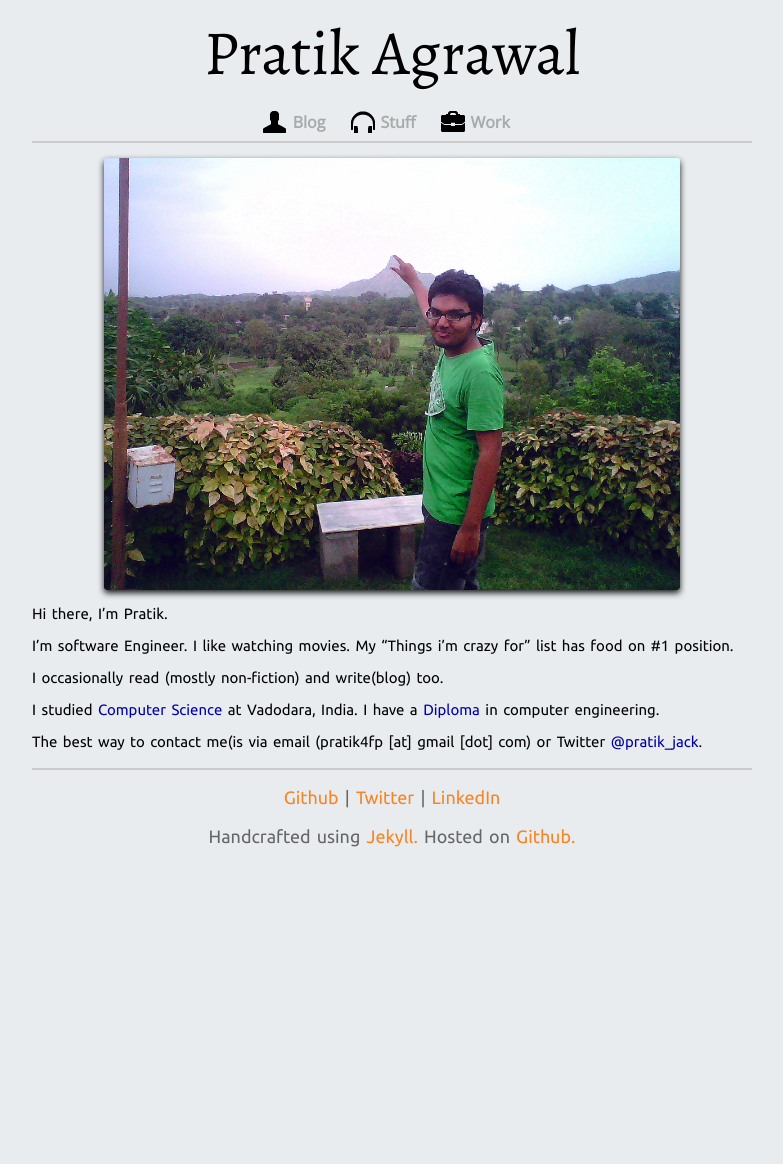
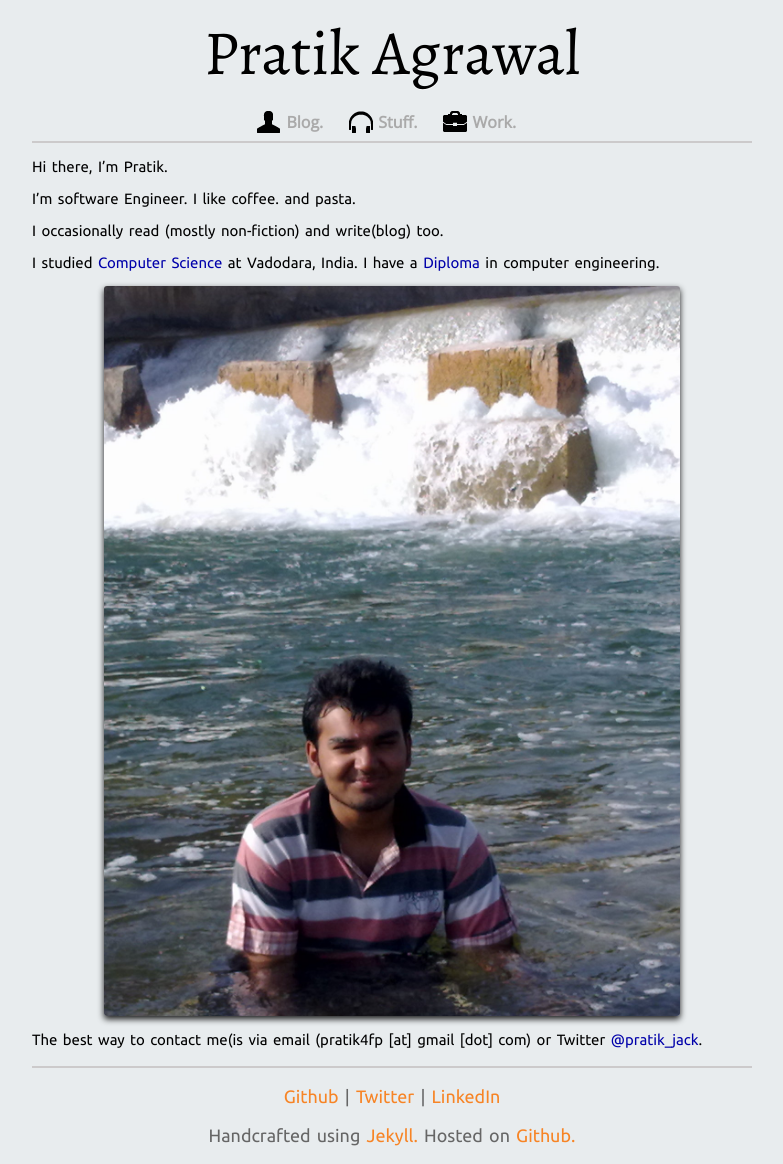
Before and after one commit to pratik98/pratik98.github.com, a Jekyll site: the page built from index.md, in a window 1280 px wide. Shown: the whole page, without its empty margins (248-1031 px from the left). Built offline with Jekyll 4.4.1, drawn with Linux system fonts in a browser that asks for light colours; nearby versions of some CDN libraries; before the commit the page ends 910 px from its top, so only the background shows below that.

Commit message:
index image changed

```diff
--- a/_layouts/default.html
+++ b/_layouts/default.html
@@ -34,16 +34,15 @@
         <div class="container">
           <div class="site">
             <div class="header">
-			<!--<center>
-			<a href="/"><div class="image-circle"></div></a></center>-->
+
 <h1 class="title"><a href="/">{{ site.name }}</a></h1>
 
 
 
 			  <div class="nav">
-              <a class="extra" href="/blog.html"><span class="icon-user">&nbsp;&nbsp;&nbsp;&nbsp;&nbsp;&nbsp;</span>Blog</a>
-			     <a class="extra" href="/stuff.html"><span class="icon-stuff">&nbsp;&nbsp;&nbsp;&nbsp;&nbsp;&nbsp;</span>Stuff</a>
-			     <a class="extra" href="/work.html"><span class="icon-work">&nbsp;&nbsp;&nbsp;&nbsp;&nbsp;&nbsp;</span>Work</a>
+              <a class="extra" href="/blog.html"><span class="icon-user">&nbsp;&nbsp;&nbsp;&nbsp;&nbsp;&nbsp;</span>Blog.</a>
+			     <a class="extra" href="/stuff.html"><span class="icon-stuff">&nbsp;&nbsp;&nbsp;&nbsp;&nbsp;&nbsp;</span>Stuff.</a>
+			     <a class="extra" href="/work.html"><span class="icon-work">&nbsp;&nbsp;&nbsp;&nbsp;&nbsp;&nbsp;</span>Work.</a>
 			  </div>
             </div>
 
--- a/css/main.css
+++ b/css/main.css
@@ -116,7 +116,7 @@ margin-bottom: 8px;
 .site .header .nav {
 
  text-align: center;
- font-size:16px;
+ font-size:12px;
  margin-bottom: 8px;
 }
 
@@ -184,6 +184,12 @@ text-align: center;
 cursor: default;
 text-shadow: 0px 1px 0px rgba(255, 255, 255, 0.75);
 margin-bottom: 8px;
+}
+.site .header .nav {
+
+ text-align: center;
+ font-size:16px;
+ margin-bottom: 8px;
 }
 }
 .site .footer {
--- a/index.md
+++ b/index.md
@@ -3,17 +3,18 @@ layout: default
 title:  "Pratik Agrawal"
 ---
 
-![me](images/propic.jpg)
-
-
 
 Hi there, I'm Pratik.
 
-I'm software Engineer. I like watching movies. My "Things i'm crazy for" list has food on #1 position.
+I'm software Engineer. I like coffee. and pasta.
 
 I occasionally read (mostly non-fiction) and write(blog) too.
 
 I studied [Computer Science](http://www.msubaroda.ac.in) at Vadodara, India. I have a [Diploma](http://www.nirmauni.ac.in) in computer engineering.
 
+![me](images/web.jpg)
+
+
+
 The best way to contact me(is via email (pratik4fp [at] gmail [dot] com) or
 Twitter [@pratik_jack](https://twitter.com/pratik_jack).
```
Also changed, not shown: motivation.md (+0 -2 lines), stuff.md (+1 -1 lines), images/web.jpg (added).
